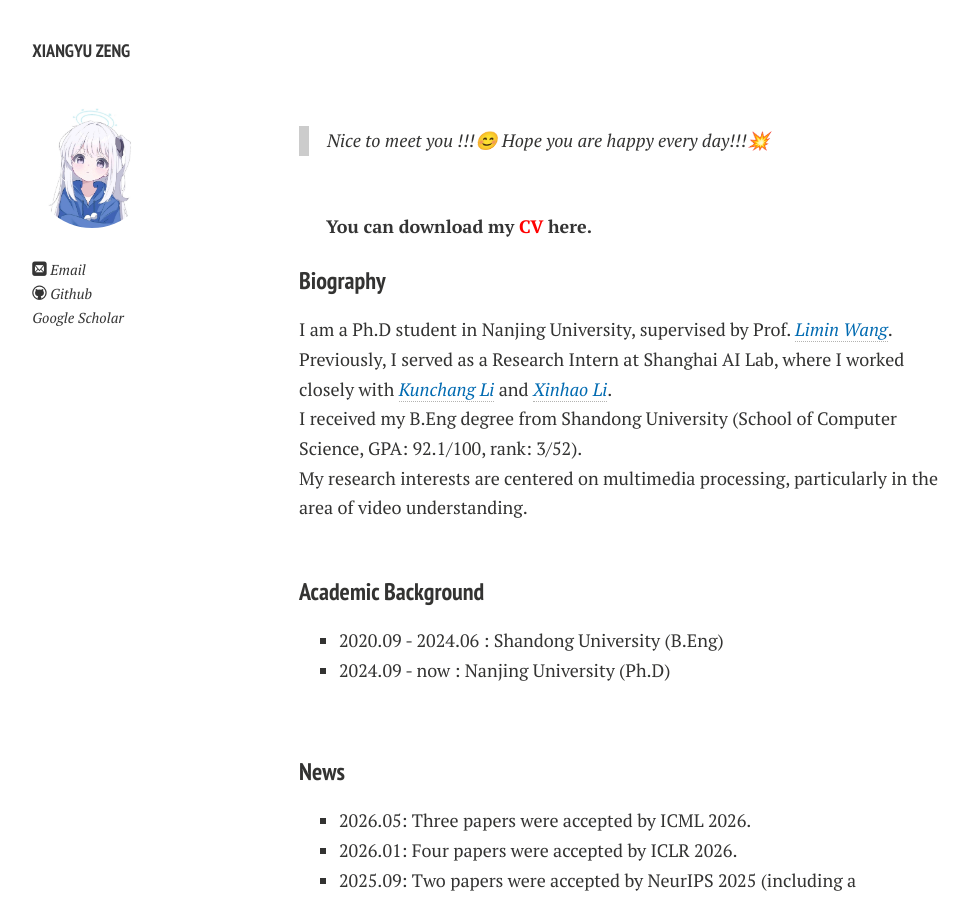
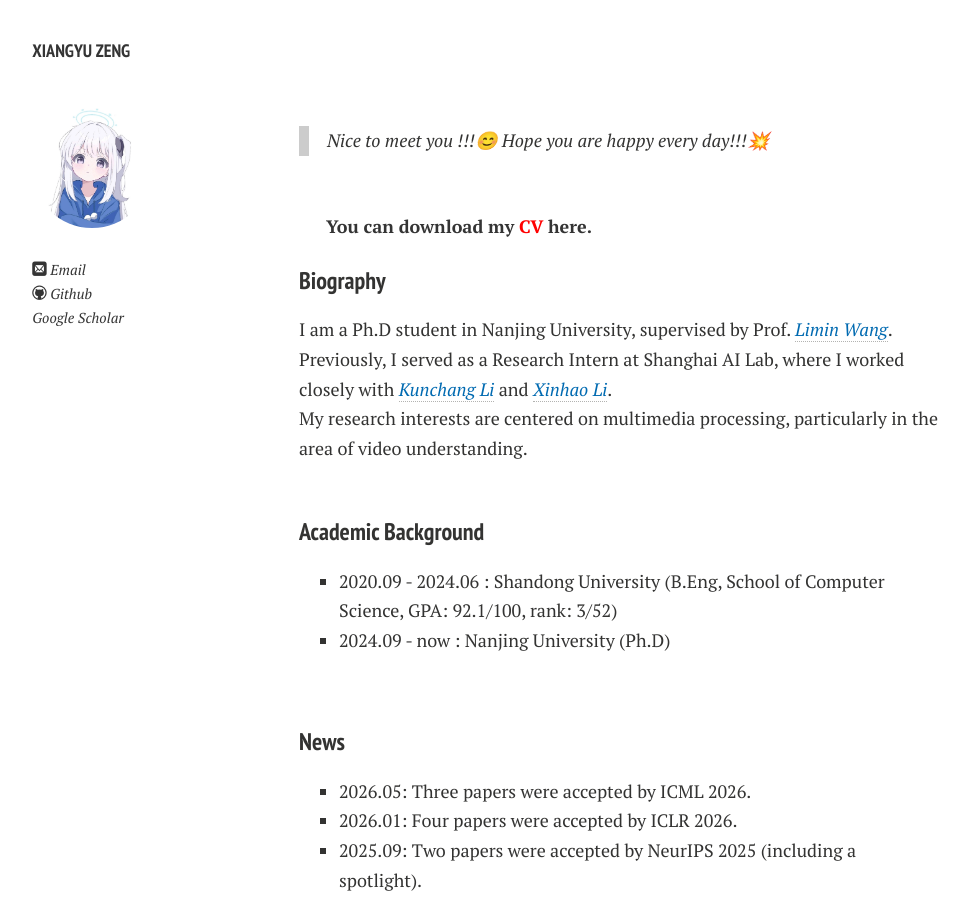
Before and after one commit to LanXingXuan/LanXingXuan.github.io, a Jekyll site: the page built from index.md, in a window 1280 px wide and 900 px high. Shown: the whole window, without its empty margins (21-989 px from the left). Built offline with Jekyll 4.4.1, drawn with Linux system fonts in a browser that asks for light colours; nearby versions of some CDN libraries; comment, search, counter and statistics services are not loaded; a style sheet for code colours, icons or effects is not loaded.

Commit message:
Enhance biography with academic details
Added details about B.Eng degree including school, GPA, and rank.

```diff
--- a/index.md
+++ b/index.md
@@ -13,15 +13,13 @@ layout: page
 
 I am a Ph.D student in Nanjing University, supervised by Prof. [*<font color="#006ab1">Limin Wang</font>*](https://wanglimin.github.io/). Previously, I served as a Research Intern at Shanghai AI Lab, where I worked closely with [*<font color="#006ab1">Kunchang Li</font>*](https://scholar.google.com/citations?user=D4tLSbsAAAAJ&hl=en&oi=ao) and [*<font color="#006ab1">Xinhao Li</font>*](https://scholar.google.com/citations?user=evR3uR0AAAAJ&hl=en&oi=ao).
 <br>
-I received my B.Eng degree from Shandong University (School of Computer Science, GPA: 92.1/100, rank: 3/52).
-<br>
 My research interests are centered on multimedia processing, particularly in the area of video understanding.
 
 <br>
 
 ### Academic Background
 
-- 2020.09 - 2024.06 : Shandong University (B.Eng)
+- 2020.09 - 2024.06 : Shandong University (B.Eng, School of Computer Science, GPA: 92.1/100, rank: 3/52)
 - 2024.09 - now : Nanjing University (Ph.D)
 
 <br>
```
